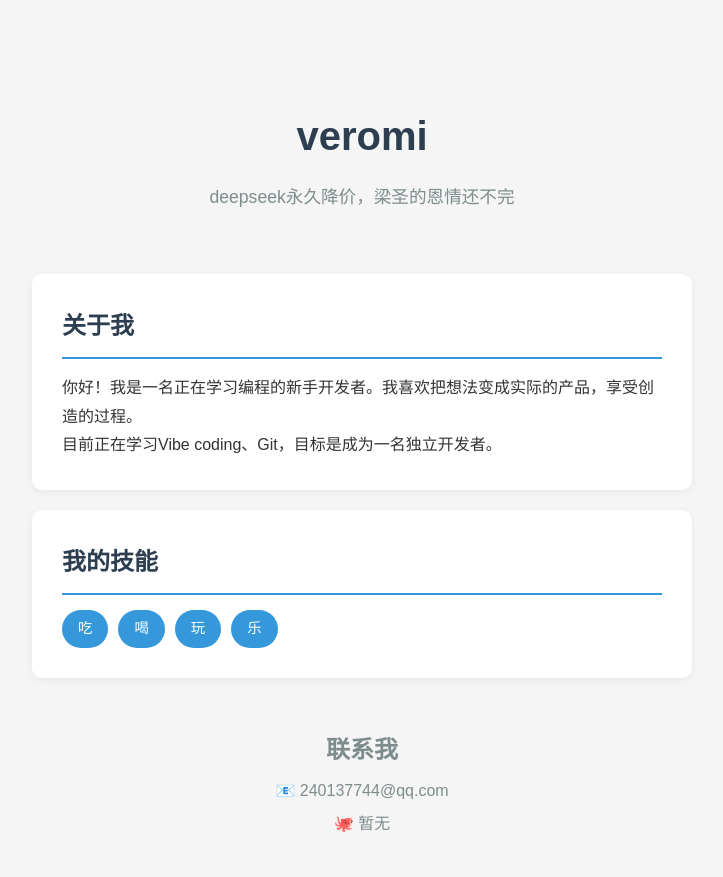
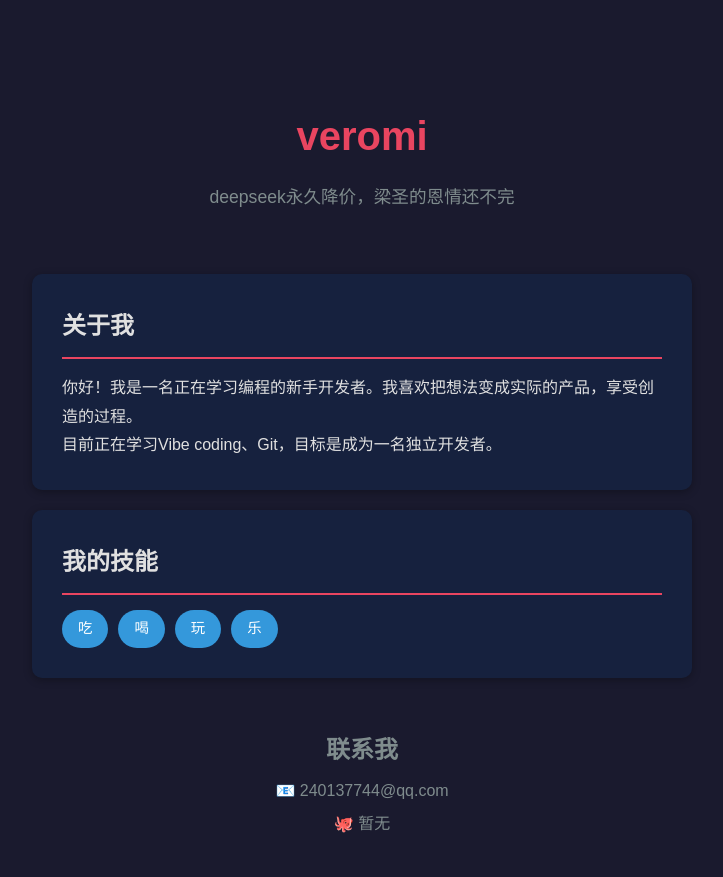
Before and after one commit to lnkks/lnkks, a plain HTML site: page index.html in a window 1280 px wide. Shown: the whole page, without its empty margins (278-1001 px from the left). Drawn offline with Linux system fonts and the light colour scheme.

Commit message:
实验深色主题颜色

```diff
--- a/style.css
+++ b/style.css
@@ -7,8 +7,8 @@
 body {
     font-family: "Microsoft YaHei", "PingFang SC", sans-serif;
     line-height: 1.8;
-    color: #333;
-    background-color: #f5f5f5;
+    color: #e0e0e0;
+    background-color: #1a1a2e;
     max-width: 700px;
     margin: 0 auto;
     padding: 40px 20px;
@@ -21,7 +21,7 @@ header {
 
 header h1 {
     font-size: 2.5em;
-    color: #2c3e50;
+    color: #e94560;
 }
 
 header p {
@@ -31,18 +31,18 @@ header p {
 }
 /* 内容卡片 */
 section {
-    background: #fff;
+    background: #16213e;
     border-radius: 10px;
     padding: 30px;
     margin-bottom: 20px;
-    box-shadow: 0 2px 8px rgba(0,0,0,0.06);
+    box-shadow: 0 2px 8px rgba(0,0,0,0.3);
 }
 
 section h2 {
-    color: #2c3e50;
+    color: #e0e0e0;
     margin-bottom: 15px;
     padding-bottom: 10px;
-    border-bottom: 2px solid #3498db;
+    border-bottom: 2px solid #e94560;
 }
 section div {
     display: flex;
```
